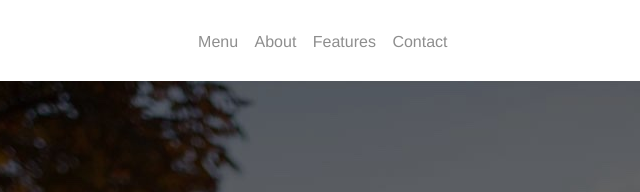
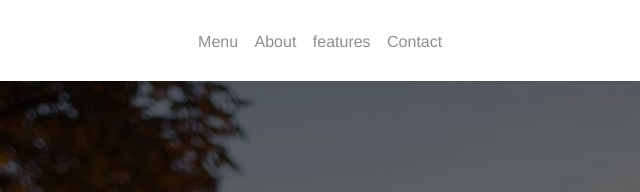
Before and after one commit to vilinuzz/HTML-CSS, a plain HTML site: page awesome html css/index.html in a window 1280 px wide. Shown: the top 192 px of the page, 319-959 px from the left. Drawn offline with Linux system fonts and the light colour scheme.

Commit message:
Update index.html

```diff
--- a/awesome html css/index.html
+++ b/awesome html css/index.html
@@ -16,7 +16,7 @@
 				<ul class="menu">
 					<li>Menu</li>
 					<li>About</li>
-					<li>Features</li>
+					<li>features</li>
 					<li>Contact</li>
 				</ul>
 			</nav>
```
